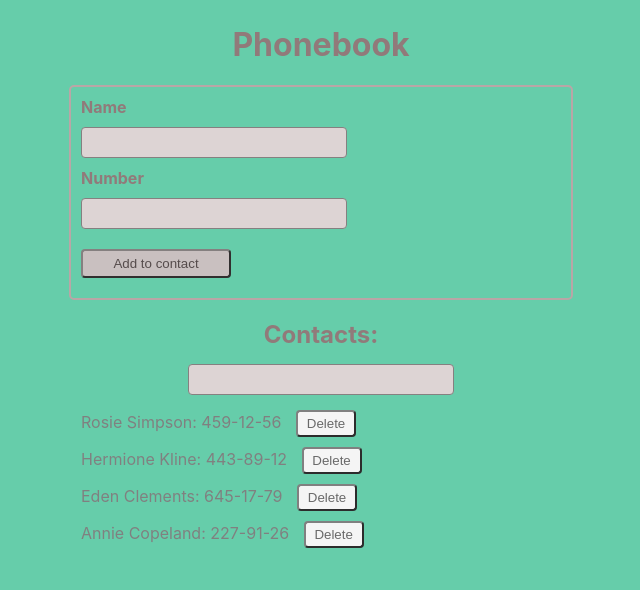
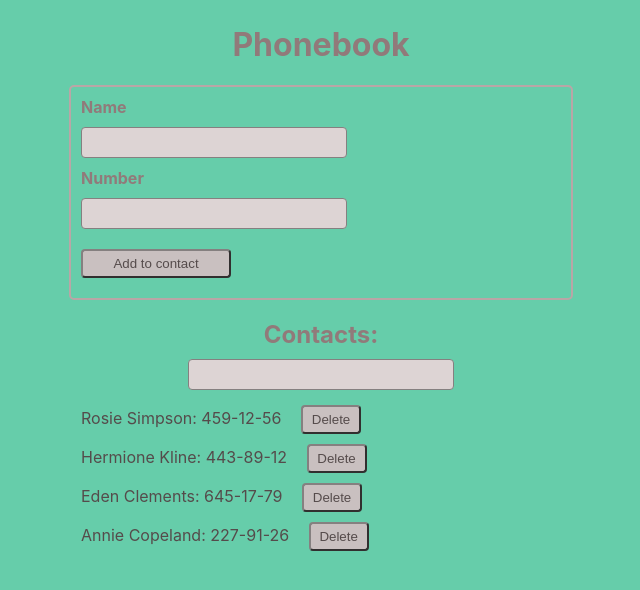
Before and after one commit to NPC-Roman/goit-react-hw-02-phonebook, a React (Create React App) app: page / in a window 1280 px wide. Shown: the top 590 px of the page, without its empty margins (319-959 px from the left). Built offline with nearby package versions, Linux system fonts and the light colour scheme.

Commit message:
Revert "change03"
This reverts commit 3217f74966b71cfae41fdc763ced1090b9687270.

```diff
--- a/src/components/Contacts/Contacts.jsx
+++ b/src/components/Contacts/Contacts.jsx
@@ -10,5 +10,7 @@ return (
         ))}
     </ul>
 )
+
 }
+
 export default Contacts
--- a/src/components/Contacts/Contacts.module.css
+++ b/src/components/Contacts/Contacts.module.css
@@ -1,32 +1,28 @@
 .contactList {
+    list-style: none;
     width: 520px;
     margin: 0 auto;
-
-    list-style: none;
 }
 
 .contactListItem {
     margin-top: 10px;
-
-    color:  grey;
+    color:  rgb(85, 75, 75);
 }
 
 .btnContactList {
-    margin-left: 10px;
-    padding: 4px;
+    margin-left: 15px;
+    padding: 5px;
     width: 60px;
     cursor: pointer;
-
-    color: dimgray;
-    background-color: whitesmoke;
-    border-color: grey;
+    background-color: rgb(201, 192, 192);
+    border-color: rgb(133, 128, 128);
     border-radius: 4px;
-
+    color: rgb(85, 75, 75);
     transition: background-color 500ms;
 }
 
 .btnContactList:hover{
-    background-color: gray;
-    border-color: black;
-    color: white;
-}
+    background-color: rgb(145, 122, 122);
+    border-color: rgb(104, 93, 93);
+    color: #fff;
+    }
--- a/src/components/Filter/Filter.jsx
+++ b/src/components/Filter/Filter.jsx
@@ -8,4 +8,5 @@ onChange={filterContacts}
 className={css.inputContact}
 />)
 }
+
 export default Filter
--- a/src/components/Filter/Filter.module.css
+++ b/src/components/Filter/Filter.module.css
@@ -1,10 +1,8 @@
 .inputContact{
+    width: 250px;
     display: block;
-
-    width: 250px;
-
     margin: 0 auto;
-    margin-top: -5px;
+    margin-top: -10px;
     margin-bottom: 15px;
     padding: 7px;
     border: 0.5px solid rgb(133, 128, 128);
--- a/src/components/Form/Form.jsx
+++ b/src/components/Form/Form.jsx
@@ -1,4 +1,4 @@
-import React, { Component } from 'react'
+import React, {Component} from 'react'
 import shortid from 'shortid'
 import css from './Form.module.css'
 
@@ -27,6 +27,8 @@ numberFormId = shortid.generate()
     id: shortid.generate()  ,
     name: this.state.name,
     number: this.state.number})
+
+    // console.log(this.state)
     this.resetForm()
 }
 
@@ -65,4 +67,5 @@ numberFormId = shortid.generate()
   )
 }
 }
+
 export default Form
--- a/src/index.css
+++ b/src/index.css
@@ -2,8 +2,7 @@
 
 body {
   background-color: mediumaquamarine;
-  margin: 0 auto;
-  list-style: none;
+  margin: 0;
   font-family: -apple-system, BlinkMacSystemFont, 'Segoe UI', 'Roboto', 'Oxygen',
     'Ubuntu', 'Cantarell', 'Fira Sans', 'Droid Sans', 'Helvetica Neue',
     sans-serif;
```
Also changed, not shown: 1 other file (tests, documents, lock files or other folders).
